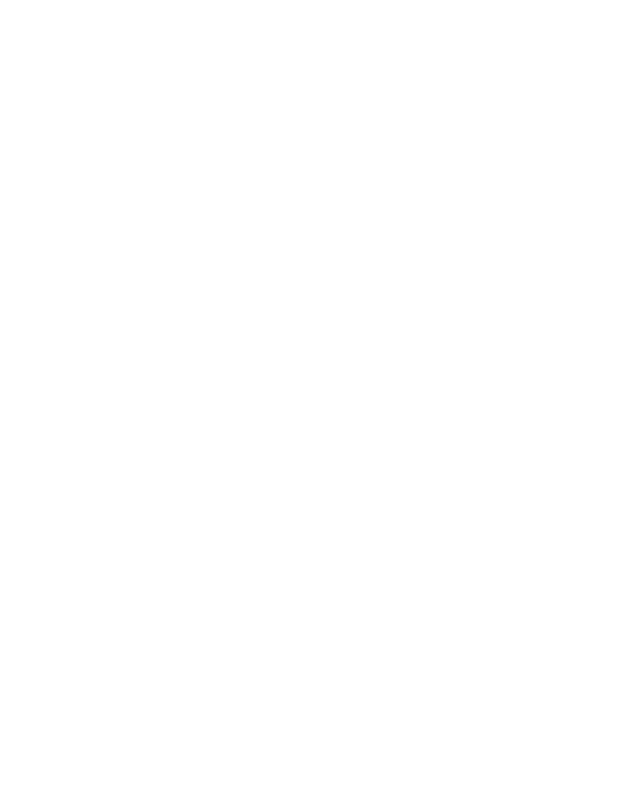
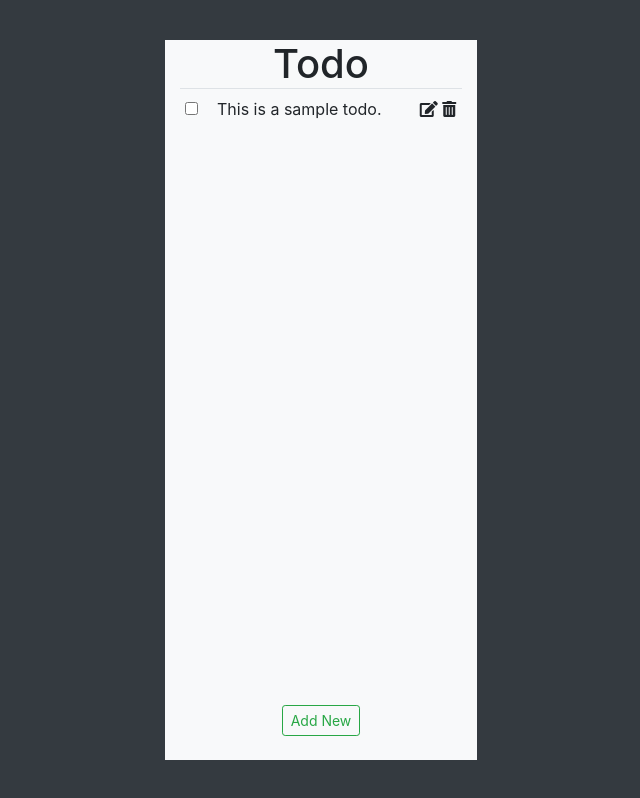
Before and after one commit to TantrumRage/Vue.js-Todo-App, a plain HTML site: page index.html in a window 1280 px wide. Shown: the whole page, without its empty margins (319-959 px from the left). Drawn offline with nearby package versions, Linux system fonts and the light colour scheme.

Commit message:
Created basic layout

```diff
--- a/css/main.css
+++ b/css/main.css
@@ -0,0 +1,58 @@
+body {
+	height : 100vh;
+	display: flex;
+	margin: 0;
+	overflow: hidden;
+}
+#app {
+	width : 320px;
+	height: 90vh;
+	margin: auto;
+}
+#container{
+	flex-flow: column;
+}
+#header{
+	flex: 0 1 auto;
+}
+
+#content{
+	flex: 1 1 auto;
+	word-wrap: break-word;
+	overflow-y: auto;
+}
+
+#footer{
+	flex: 0 1 auto;
+}
+
+.pointer{
+	cursor: pointer;
+}
+
+
+/* width */
+::-webkit-scrollbar {
+  width: 5px;
+}
+
+/* Track */
+::-webkit-scrollbar-track {
+  background: #f1f1f1;
+}
+
+/* Handle */
+::-webkit-scrollbar-thumb {
+  background: #888;
+}
+
+/* Handle on hover */
+::-webkit-scrollbar-thumb:hover {
+  background: #555;
+}
+
+@media only screen and (max-width: 330px) {
+	#app {
+		width : 100%;
+	}
+}
--- a/index.html
+++ b/index.html
@@ -2,14 +2,48 @@
 <html>
 <head>
 	<title>Vue Todo</title>
-
+	<meta name="viewport" content="width=device-width, initial-scale=1.0">
 	<!-- CSS/Style -->
 	<link rel="stylesheet" type="text/css" href="css/main.css">
+	<link rel="stylesheet" href="https://stackpath.bootstrapcdn.com/bootstrap/4.3.1/css/bootstrap.min.css" integrity="sha384-ggOyR0iXCbMQv3Xipma34MD+dH/1fQ784/j6cY/iJTQUOhcWr7x9JvoRxT2MZw1T" crossorigin="anonymous">
+	<link rel="stylesheet" href="https://cdnjs.cloudflare.com/ajax/libs/font-awesome/5.10.2/css/all.css">
+
+	<!-- FONTS -->
+
 </head>
-<body>
+<body class="bg-dark">
 
-	<div id="app">
-
+	<div id="app" class="pl-1 pr-1">
+		<div id="container" class="row w-100 h-100 bg-light m-0">
+			<div id="header" class="col-12">
+				<h1 class="text-center border-bottom">Todo</h1>
+			</div>
+			<div id="content" class="col-12 text-center">
+				<div class="row">
+					<div class="col-2">
+						<span>
+							<input type="checkbox" class="pointer">
+						</span>
+					</div>
+					<div class="col-7 text-left pl-0">
+						This is a sample todo.
+					</div>
+					<div class="col-3">
+						<span class="pointer">
+							<i class="fas fa-edit"></i>
+						</span>
+						<span class="pointer">
+							<i class="fas fa-trash-alt"></i>
+						</span>
+					</div>
+				</div>
+			</div>
+			<div id="footer" class="col-12 bg-light text-center p-2 pb-4">
+				<button class="btn btn-sm btn-outline-success">
+					Add New
+				</button>
+			</div>
+		</div>
 	</div>
 
 	<!-- Scripts -->
```
